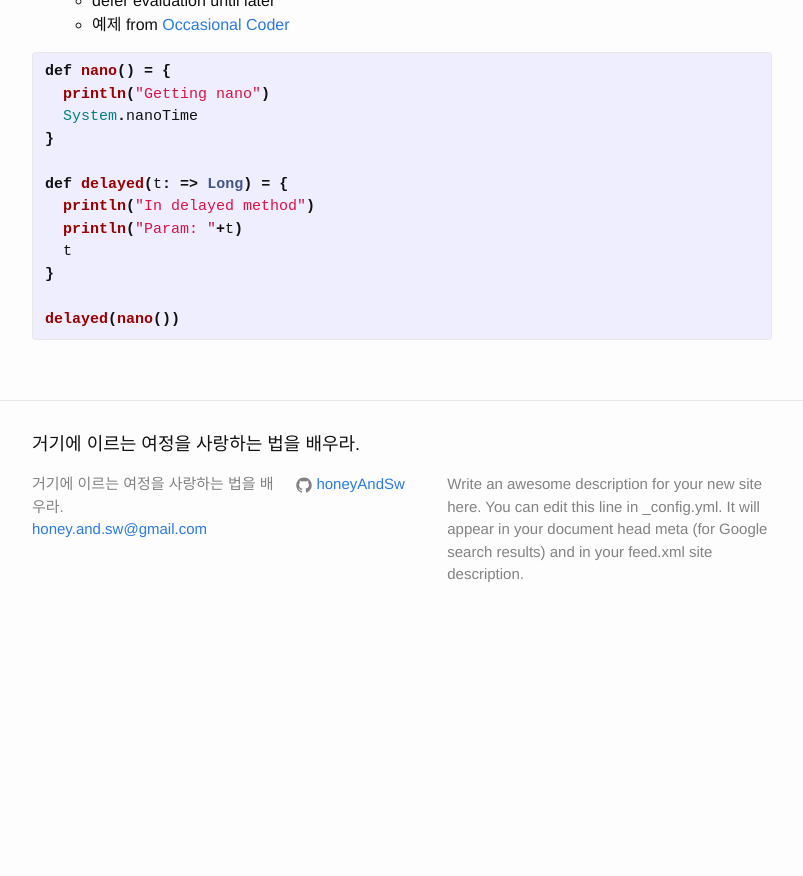
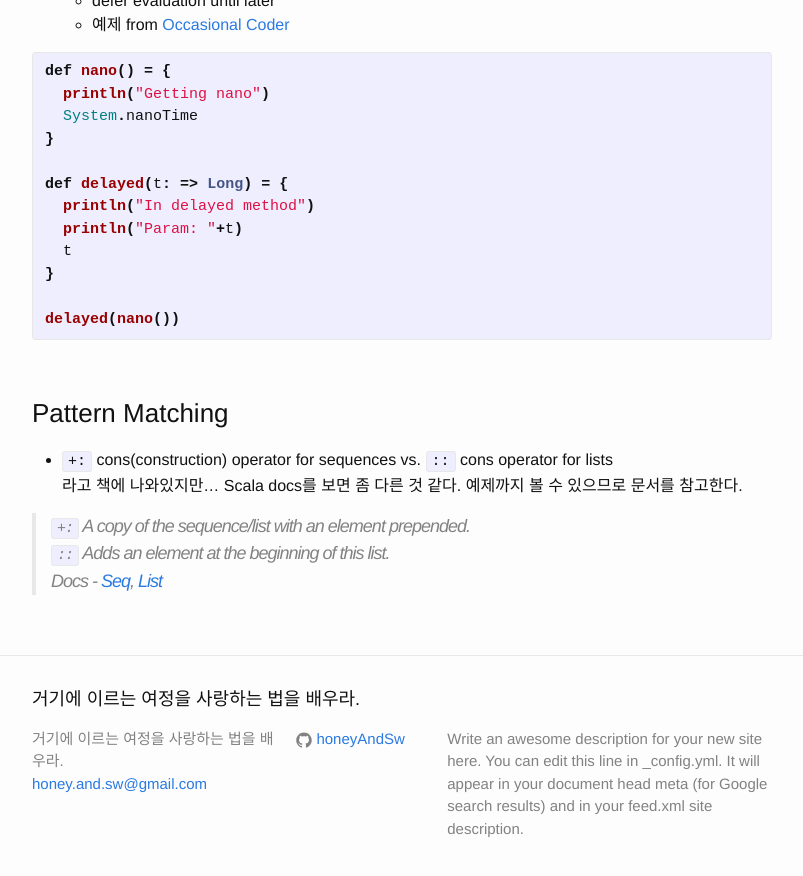
Before and after one commit to honeyAndSw/honeyAndSw.github.io, a Jekyll site: the page built from _posts/2015-11-17-programming-scala.markdown, in a window 1280 px wide and 900 px high, scrolled down 1537 px. Shown: the top 876 px of the window, without its empty margins (238-1041 px from the left). Built offline with Jekyll 4.4.1, drawn with Linux system fonts in a browser that asks for light colours; before the commit the page ends 2183 px from its top, so only the background shows below that; some of the changed text lies outside the part shown.

Commit message:
programming scala - cons operator

```diff
--- a/_posts/2015-11-10-programming-scala.markdown
+++ b/_posts/2015-11-17-programming-scala.markdown
@@ -34,7 +34,7 @@ Programming Scala를 읽고 있다.
 > - Subtyping
 
 - A character with a Unicode value between 0 and 255 may also be represented by an octal escape, i.e., a backslash followed by a sequence of up to three octal characters.
-: **조엘 온 소프트웨어**에 나오는 인코딩 관련 부분 다시 정독할 것.
+: **조엘 온 소프트웨어** 에 나오는 인코딩 관련 부분 다시 정독할 것.
 - 2.9 Option, Some, and None: Avoiding nulls
   - But this is a confusing choice on the language designer's part. Why return a keyword when the programmer expects an instance of a type?
   - Tony Hoarce, who invented the null reference in 1965 while working on a language called ALGOL W, called its invention his "billion dollar" mistake.
@@ -65,3 +65,13 @@ def delayed(t: => Long) = {
 
 delayed(nano())
 {% endhighlight %}
+
+<br>
+
+### Pattern Matching
+- `+:` cons(construction) operator for sequences vs. `::` cons operator for lists
+<br>라고 책에 나와있지만... Scala docs를 보면 좀 다른 것 같다. 예제까지 볼 수 있으므로 문서를 참고한다.
+
+> `+:` A copy of the sequence/list with an element prepended.
+> `::` Adds an element at the beginning of this list.
+> Docs - [Seq](http://www.scala-lang.org/api/current/#scala.collection.Seq), [List](http://www.scala-lang.org/api/current/#scala.collection.immutable.List)
```
Also changed, not shown: other parts of _posts/2015-11-17-programming-scala.markdown (+1 -1 lines).
